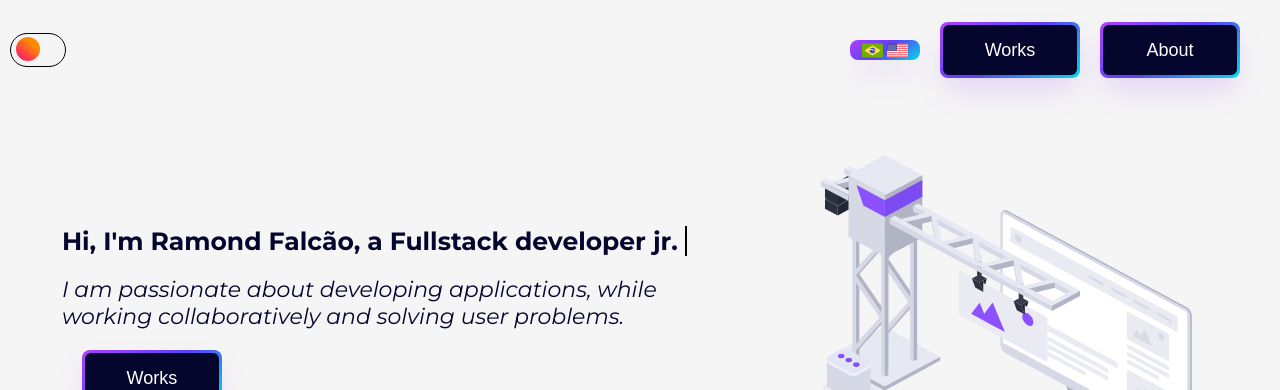
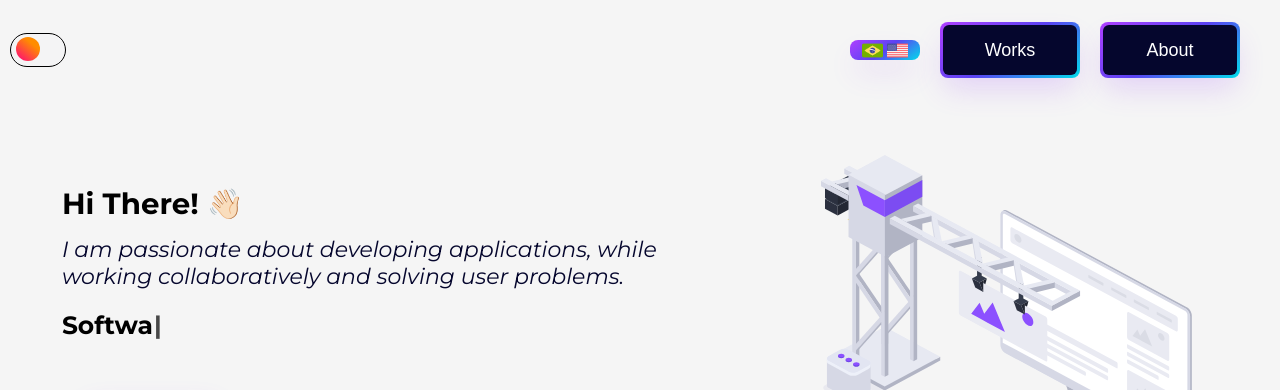
Before and after one commit to ramondfalcao/portifolio, a React (Create React App) app: page / in a window 1280 px wide. Shown: the top 390 px of the page. Built offline with nearby package versions, Linux system fonts and the light colour scheme.

Commit message:
feat: :sparkles: New Feature - TypeWriter Effect in home section

```diff
--- a/package.json
+++ b/package.json
@@ -14,6 +14,7 @@
     "react-scripts": "5.0.1",
     "react-slick": "^0.29.0",
     "slick-carousel": "^1.8.1",
+    "typewriter-effect": "^2.21.0",
     "web-vitals": "^2.1.4"
   },
   "scripts": {
--- /dev/null
+++ b/src/components/TypeEffect.js
@@ -0,0 +1,22 @@
+import React from "react";
+import Typewriter from "typewriter-effect";
+
+function Type() {
+  return (
+    <Typewriter
+      options={{
+        strings: [
+          "Software Developer",
+          "Freelancer",
+          "MERN Stack Developer",
+          "Open Source Contributor",
+        ],
+        autoStart: true,
+        loop: true,
+        deleteSpeed: 50,
+      }}
+    />
+  );
+}
+
+export default Type;
--- a/src/pages/Home.css
+++ b/src/pages/Home.css
@@ -56,6 +56,47 @@
   margin-bottom: 20px;
   font-size: 22px;
   color:  whitesmoke
+}
+
+.Typewriter {
+  margin-bottom: 50px;
+}
+
+
+/* WAVE ANIMATION */
+.wave {
+  animation-name: wave-animation; /* Refers to the name of your @keyframes element below */
+  animation-duration: 2.1s; /* Change to speed up or slow down */
+  animation-iteration-count: infinite; /* Never stop waving :) */
+  transform-origin: 70% 70%; /* Pivot around the bottom-left palm */
+  display: inline-block;
+}
+
+@keyframes wave-animation {
+  0% {
+    transform: rotate(0deg);
+  }
+  10% {
+    transform: rotate(14deg);
+  } /* The following five values can be played with to make the waving more or less extreme */
+  20% {
+    transform: rotate(-8deg);
+  }
+  30% {
+    transform: rotate(14deg);
+  }
+  40% {
+    transform: rotate(-4deg);
+  }
+  50% {
+    transform: rotate(10deg);
+  }
+  60% {
+    transform: rotate(0deg);
+  } /* Reset for the last half to pause */
+  100% {
+    transform: rotate(0deg);
+  }
 }
 
 
--- a/src/pages/Home.js
+++ b/src/pages/Home.js
@@ -6,6 +6,7 @@ import About from '../components/About';
 import Footer from '../components/Footer';
 import imgHome from '../assets/imgHome.svg';
 import portfolioContext from '../context/PortfolioContext';
+import Type from '../components/TypeEffect';
 
 function Home(props) {
   const {history} = props
@@ -17,18 +18,25 @@ function Home(props) {
       <main className={toggleDark ? "main-home-dark" : "main-home"}>
         <section className="section1-home">
           <section className='div-home'>
-            <h1 className={`${toggleDark ? "title-dark" : "title"} typing-animation`}>
+            {/* <h1 className={`${toggleDark ? "title-dark" : "title"} typing-animation`}>
               { languageButton
                 ? `Hi, I'm Ramond Falcão, a Fullstack developer jr.`
                 : `Olá, sou Ramond Falcão, Desenvolvedor Fullstack.`
               }
+              </h1> */}
+              <h1 style={{ paddingBottom: 15 }} className="heading">
+                Hi There!{" "}
+                <span className="wave" role="img" aria-labelledby="wave">
+                  👋🏻
+                </span>
               </h1>
-            <p className={`${toggleDark ? "paragraph-dark " : "paragraph"} typing-animation-p`}>
+              <p className={`${toggleDark ? "paragraph-dark " : "paragraph"} typing-animation-p`}>
             { languageButton
                 ? ` I am passionate about developing applications, while working collaboratively and solving user problems.`
                 : `Sou apaixonado por desenvolver aplicações, trabalhando de forma colaborativa e resolvendo problemas de usuários.`
             }
               </p>
+              <Type />
             <button
               onClick={() => history.push('/works')}
               type="button"
```
Also changed, not shown: 1 other file (tests, documents, lock files or other folders).
